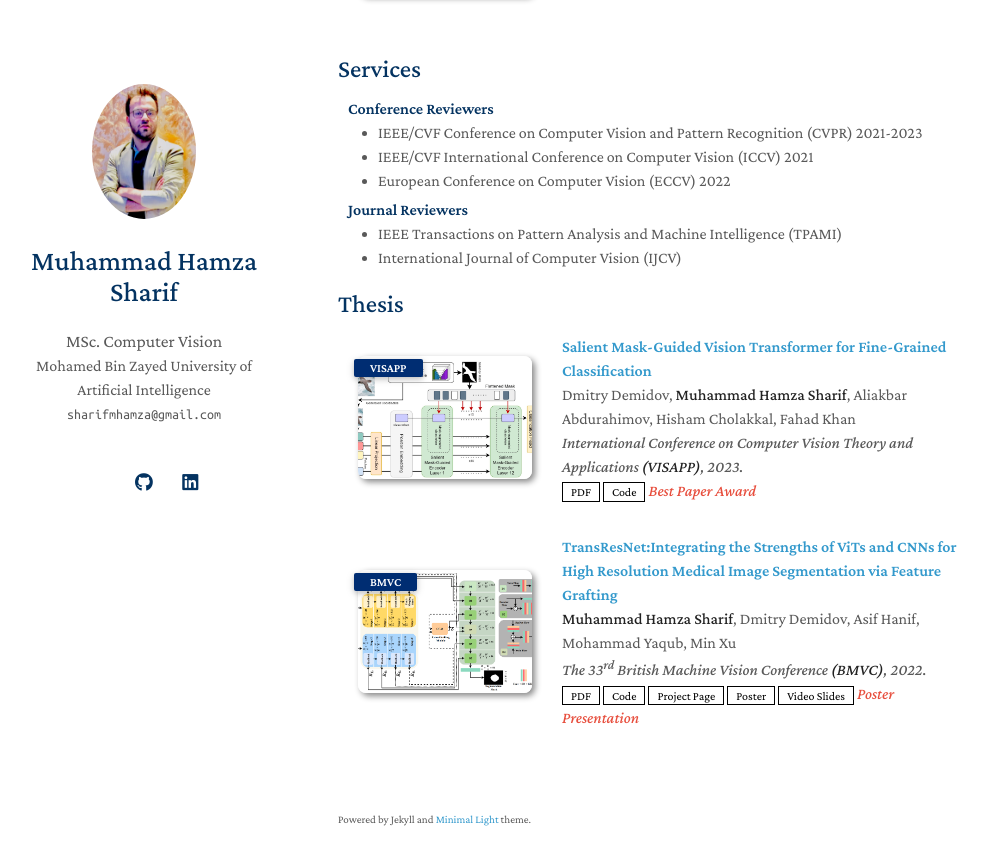
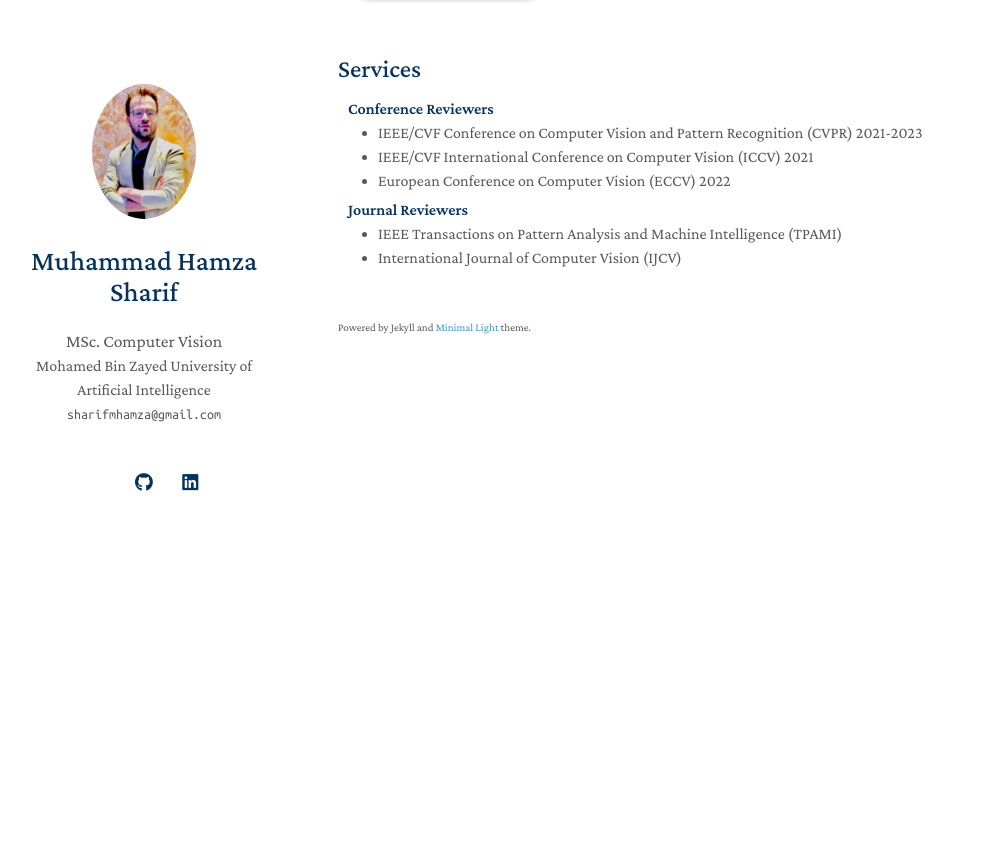
Before and after one commit to Sharifmhamza/sharifmhamza.github.io, a Jekyll site: the page built from index.md, in a window 1280 px wide and 900 px high, scrolled down 2383 px. Shown: the top 865 px of the window, without its empty margins (132-1120 px from the left). Built offline with Jekyll 4.4.1, drawn with Linux system fonts in a browser that asks for light colours; a style sheet for code colours, icons or effects is not loaded; our own code applies the rules of GitHub Pages for plain Markdown files.

Commit message:
Update index.md

```diff
--- a/index.md
+++ b/index.md
@@ -32,5 +32,3 @@ My research centers on **Multi-modal Generative and Discriminative Learning** wi
 {% include_relative _includes/publications.md %}
 
 {% include_relative _includes/services.md %}
-
-{% include_relative _includes/thesis.md %}
```
